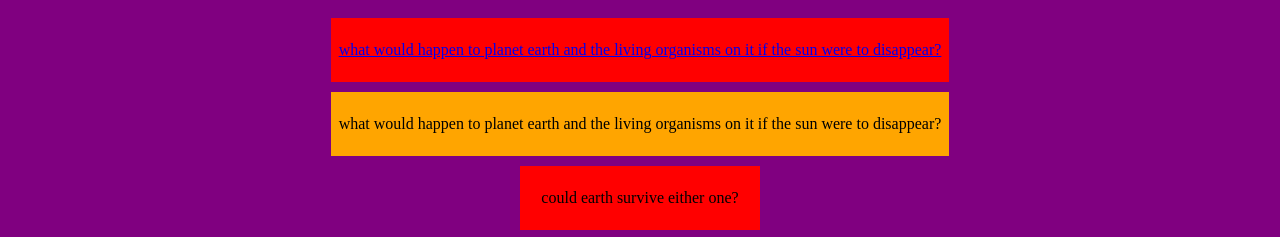
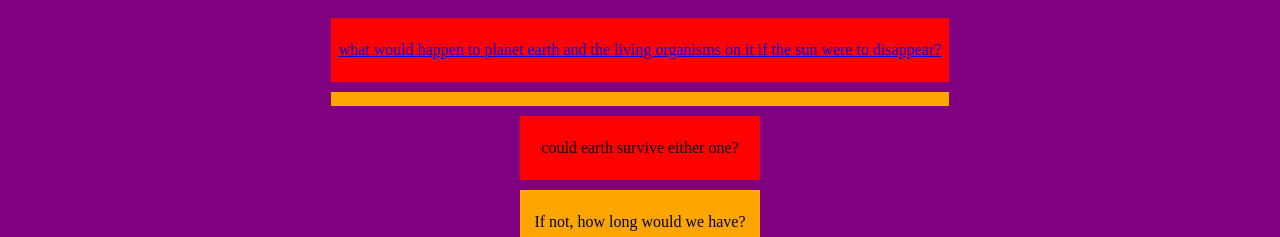
Before and after one commit to Orange-object/simulation, a plain HTML site: page index.html in a window 1280 px wide. Shown: the part 48-285 px from the top of the page. Drawn offline with Linux system fonts and the light colour scheme.

Commit message:
Update index.html

```diff
--- a/index.html
+++ b/index.html
@@ -9,7 +9,7 @@
 	<center><h1>moon</h1></center>
 
 	<center><div style="background-color:red;color:black;padding:7px;margin:10px;width:16cm;"><a href="https://orange-object.github.io/moon/index5.html"><p> what would happen to planet earth and the living organisms on it if the sun were to disappear? </p></a></div></center>
-	<center><div style="background-color:orange;color:black;padding:7px;margin:10px;width:16cm;"><p> what would happen to planet earth and the living organisms on it if the sun were to disappear? </p></div></center>
+	<center><div style="background-color:orange;color:black;padding:7px;margin:10px;width:16cm;"><p hidden> what would happen to planet earth and the living organisms on it if the sun were to disappear? </p></div></center>
 	<center><div style="background-color:red;color:black;padding:7px;margin:10px;width:6cm;"><p> could earth survive either one?</p></div></center>
 	<center><div style="background-color:orange;color:black;padding:7px;margin:10px;width:6cm;"><p> If not, how long would we have? </p></div></center>
 
```
